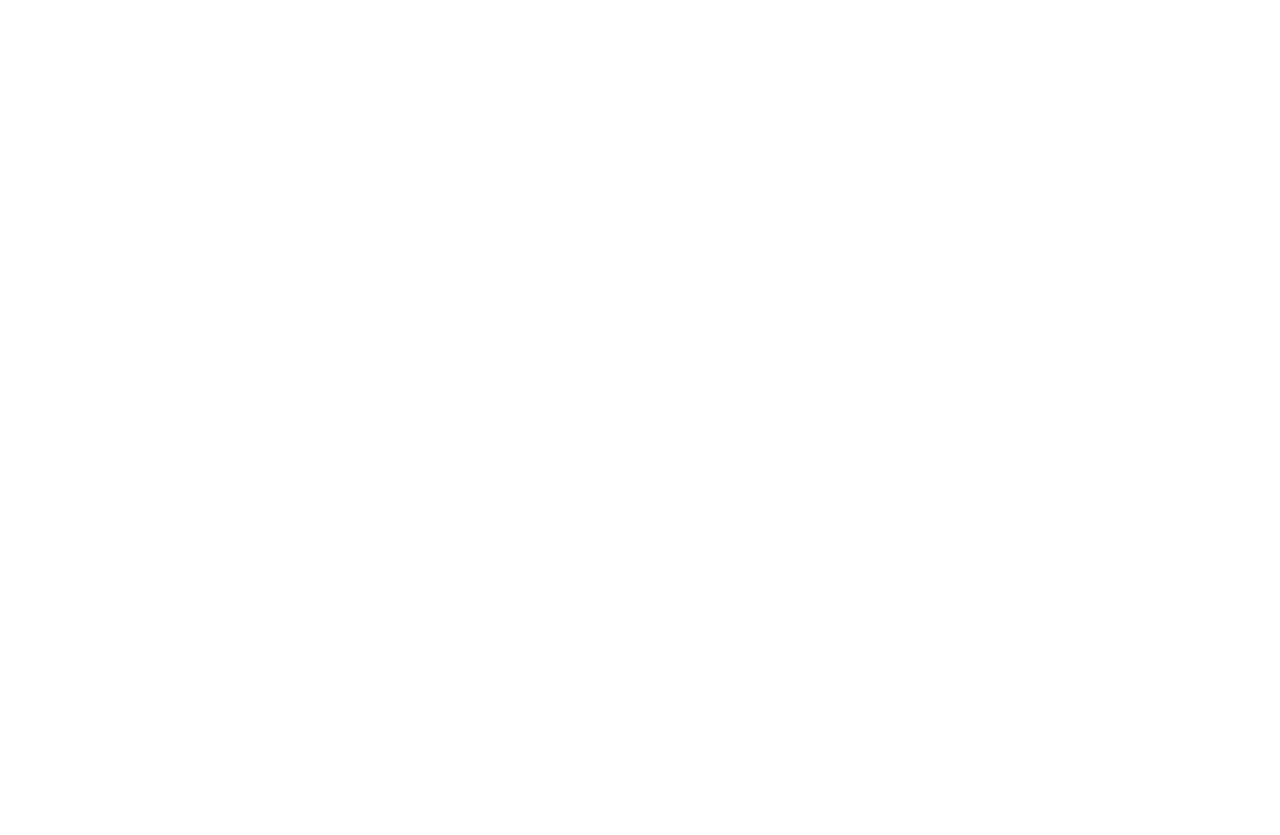
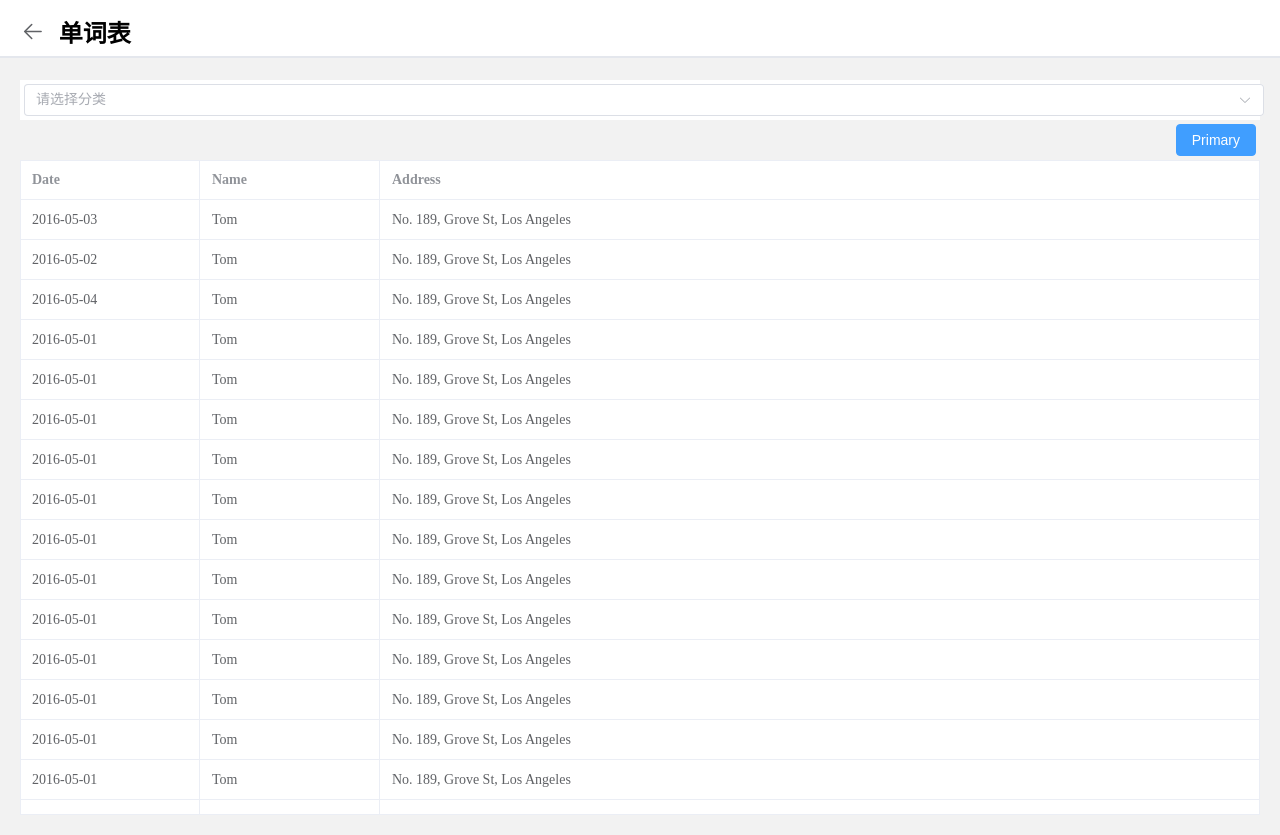
Before and after one commit to htfc786/wordslearn, a Vue app in the folder web/: page /wordsadmin in a window 1280 px wide. Before the commit this address had no page. Before the commit the page ends 800 px from the top, so only its background shows below. Built offline with nearby package versions, Linux system fonts and the light colour scheme; sample sign-in values are in the browser's storage.

Commit message:
wordslearn bug修复\n\n1.修复db.py数据库表名称错误\n2.修复接口请求超时无提示问题\n3.简化index。vue开启流程，减少请求\n4.为管理页面适配电脑端

```diff
--- a/web/src/App.vue
+++ b/web/src/App.vue
@@ -1,5 +1,5 @@
 <template>
-    <div class="phone">
+    <div ref="app" class="phone">
       <router-view></router-view>
     </div>
 </template>
@@ -8,7 +8,20 @@
 export default {
   name: 'App',
   components: {
-  }
+  },
+  watch: {
+    $route: {
+      handler: function(val, oldVal){
+        //判断页面是手机模式还是电脑模式
+        if (val.meta.mode == 'phone'){
+          this.$refs.app.classList.add("phone")
+        } else {
+          this.$refs.app.classList.remove("phone")
+        }
+      },
+      deep: true
+    }
+  },
 }
 </script>
 
--- a/web/src/network/request.js
+++ b/web/src/network/request.js
@@ -58,7 +58,10 @@ export function request(query) {
 		})
 		//对错误进行处理
 		.catch((e) => {
-			if (e.response.status === 401) {
+			if (e.code === "ERR_NETWORK") {
+				ElMessage.error('网络错误！接口请求超时')
+				return Promise.reject(e)
+			} else if (e.response.status === 401) {
 				ElMessage.error('需要登录！')
 				localStorage.removeItem("access_token")
 				window.location.href="./login"
--- a/web/src/router/routes.js
+++ b/web/src/router/routes.js
@@ -4,25 +4,27 @@ const routes = [
       name: 'index',
       title: '首页',
       component: () => import('@/views/index.vue'),
-      meta: { requireAuth:true, },
+      meta: { mode: 'phone', requireAuth:true, },
   },
   {
       path: '/login',
       name: 'login',
       title: '登录',
       component: () => import('@/views/login.vue'),
+      meta: { mode: 'phone', },
   },
   {
       path: '/register',
       name: 'register',
       title: '注册',
       component: () => import('@/views/register.vue'),
+      meta: { mode: 'phone', },
   },
   {
-      path: '/vocabulary',
+      path: '/wordsadmin',
       name: 'vocabulary',
       title: '单词表',
-      component: () => import('@/views/vocabulary.vue'),
+      component: () => import('@/views/wordsadmin/index.vue'),
       meta: { requireAuth:true, },
   },
   {
@@ -30,7 +32,7 @@ const routes = [
     name: 'dictation_select',
     title: '单词默写选择',
     component: () => import('@/views/dictation_select.vue'),
-    meta: { requireAuth:true, },
+    meta: { mode: 'phone', requireAuth:true, },
   },
 ]
 export default routes
--- a/web/src/views/index.vue
+++ b/web/src/views/index.vue
@@ -43,7 +43,7 @@ export default {
   data() {
     return {
       view: {
-        username: "(请先登录)",
+        username: "",
         uid: 0,
       },
     }
@@ -53,14 +53,8 @@ export default {
   },
   methods: {
     init_user_info(){
-      var that = this
-      API.user.info()
-        .then(res=>{
-          localStorage.setItem("userid", res.data.userid)
-          localStorage.setItem("username", res.data.username)
-          that.view.uid = res.data.userid;
-          that.view.username = res.data.username;
-        })
+      this.view.uid = localStorage.getItem("userid");
+      this.view.username = localStorage.getItem("username");
     },
   },
 }
--- a/web/src/views/login.vue
+++ b/web/src/views/login.vue
@@ -35,6 +35,8 @@ export default {
       API.user.login(this.username, this.password)
         .then(res => {
           localStorage.setItem("access_token", res.access_token)
+          localStorage.setItem("userid", res.userid)
+          localStorage.setItem("username", res.username)
           that.info = "登陆成功，即将跳转。。。";
           setTimeout(() => {
             let redirect = decodeURIComponent(this.$route.query.redirect || '/');
--- a/web/src/views/vocabulary.vue
+++ b/web/src/views/wordsadmin/index.vue
@@ -1,6 +1,6 @@
 <template>
   <el-container>
-    <el-header>
+    <el-header class="header">
       <el-link :underline="false"><el-icon :size="25"><Back /></el-icon></el-link>
       <span>单词表</span>
     </el-header>
@@ -17,7 +17,7 @@
 
         <el-button type="primary" @click="dialogFormVisible = true">Primary</el-button>
       </div>
-      <el-table :data="tableData" border style="width: 100%">
+      <el-table :data="tableData" border>
         <el-table-column prop="date" label="Date" width="180" />
         <el-table-column prop="name" label="Name" width="180" />
         <el-table-column prop="address" label="Address" />
@@ -89,6 +89,12 @@ export default {
   }
   .el-header {
     background-color: #fff;
+    position: fixed;
+    height: 58px;
+    width: 100%;
+    top: 0;
+    border-bottom: #E4E7ED 2px solid;
+    z-index: 10;
   }
   .el-header > span{
     display: inline-block;
@@ -102,6 +108,9 @@ export default {
     background-color: #fff;
     margin-bottom: 5px;
   }
+  .el-main {
+    margin-top: 60px;
+  }
   .tools-bar > .el-select {
     margin: 4px;
   }
@@ -109,4 +118,8 @@ export default {
     margin: 4px;
     float: right;
   }
+  .el-table {
+    width: 100%;
+    height: calc(100vh - 60px - 20px*2 - 40px - 5px);
+  }
 </style>
```
Also changed, not shown: 2 other files (tests, documents, lock files or other folders).
